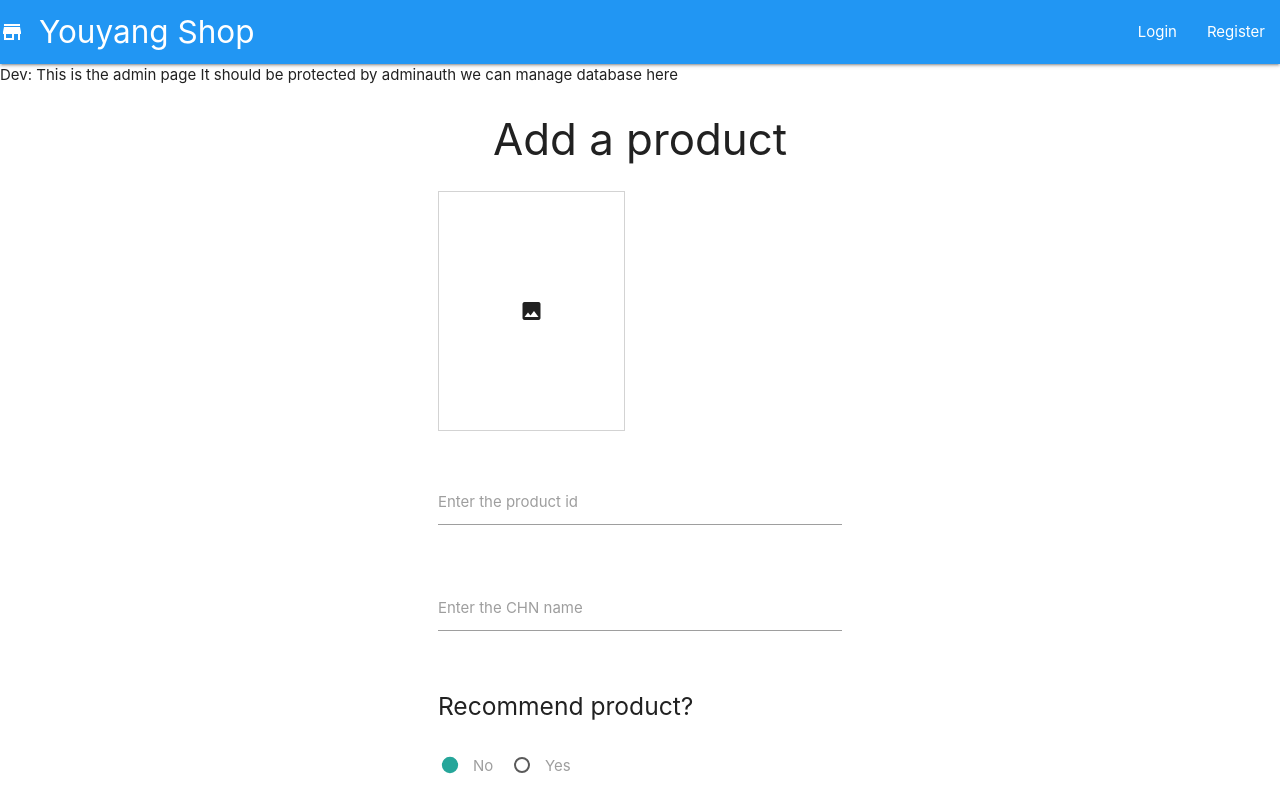
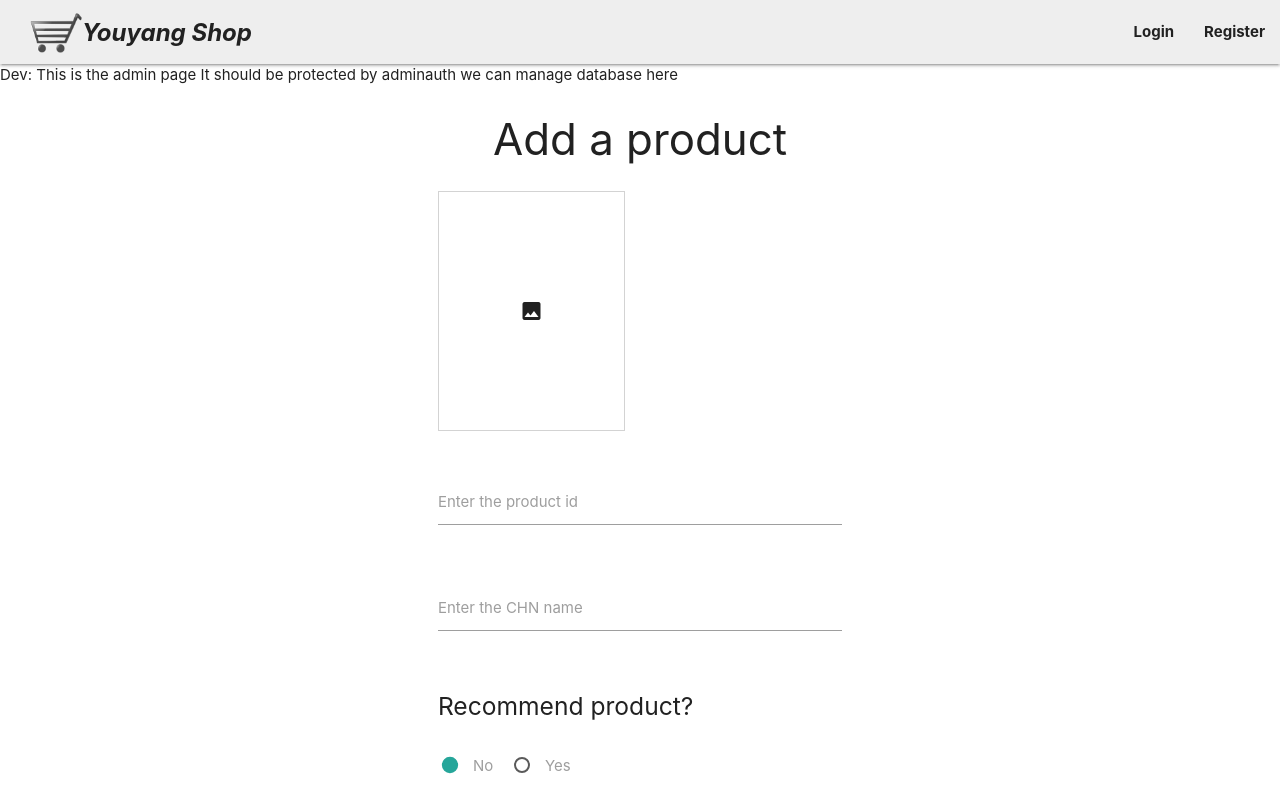
Before and after one commit to wadelu78/youyangshop, a React (Create React App) app in the folder client/: page /admin in a window 1280 px wide. Shown: the top 796 px of the page. Built offline with nearby package versions, Linux system fonts and the light colour scheme.

Commit message:
adjust UI style

```diff
--- a/client/src/App.css
+++ b/client/src/App.css
@@ -0,0 +1,18 @@
+.logo {
+  display: inline-block;
+  height: 100%;
+  margin-left: 2rem;
+}
+.logo > img {
+  vertical-align: middle;
+}
+.logo > span {
+  font-size: x-large;
+  font-style: italic;
+  vertical-align: middle;
+  font-weight: bold;
+}
+
+.nav-link-font {
+  font-weight: bold;
+}
--- a/client/src/App.js
+++ b/client/src/App.js
@@ -1,48 +1,46 @@
-import React, { useEffect, useState } from 'react'
-import { BrowserRouter as Router, Route, Switch } from 'react-router-dom'
+import React, { useEffect, useState } from "react";
+import { BrowserRouter as Router, Route, Switch } from "react-router-dom";
 
-import 'materialize-css/dist/css/materialize.min.css'
-import M from 'materialize-css/dist/js/materialize.min.js'
+import "materialize-css/dist/css/materialize.min.css";
+import M from "materialize-css/dist/js/materialize.min.js";
 
+import "./App.css";
 
-import './App.css'
+import axios from "axios";
 
-import axios from 'axios'
+import Navbar from "./components/layout/Navbar";
 
-import AppNavbar from './components/layout/AppNavbar'
+import Home from "./components/pages/Home";
+import Admin from "./components/pages/Admin";
+import UserRegister from "./components/UserRegister";
+import UserLogin from "./components/UserLogin";
+import Alerts from "./components/layout/Alerts";
 
-import Home from './components/pages/Home'
-import Admin from './components/pages/Admin'
-import UserRegister from './components/UserRegister'
-import UserLogin from './components/UserLogin'
-import Alerts from './components/layout/Alerts'
+import CartBtn from "./components/layout/CartBtn";
+import CartModal from "./components/layout/CartModal";
 
-import CartBtn from './components/layout/CartBtn'
-import CartModal from './components/layout/CartModal'
+import ProductList from "./components/ProductList";
+import CartState from "./context/cart/CartState";
+import UserAuthState from "./context/userAuth/UserAuthState";
+import AlertState from "./context/alert/AlertState";
 
-import ProductList from './components/ProductList'
-import CartState from './context/cart/CartState'
-import UserAuthState from './context/userAuth/UserAuthState'
-import AlertState from './context/alert/AlertState'
+import Cart from "./components/Cart";
 
-import Cart from './components/Cart'
-
-import setUserAuthToken from './utils/setUserAuthToken'
-import AppFooter from './components/layout/AppFooter'
+import setUserAuthToken from "./utils/setUserAuthToken";
+import AppFooter from "./components/layout/AppFooter";
 
 if (localStorage.token) {
-  setUserAuthToken(localStorage.token)
+  setUserAuthToken(localStorage.token);
 }
 
 const App = () => {
-
   return (
     <Router>
       <CartState>
         <UserAuthState>
           <AlertState>
             <div className="App">
-              <AppNavbar />
+              <Navbar />
               <Alerts />
               <Switch>
                 <Route exact path="/" component={Home} />
@@ -57,6 +55,6 @@ const App = () => {
       </CartState>
     </Router>
   );
-}
+};
 
 export default App;
--- a/client/src/components/ProductList.js
+++ b/client/src/components/ProductList.js
@@ -1,17 +1,28 @@
-import React, { Fragment } from 'react'
-import ProductItem from './ProductItem'
+import React, { Fragment } from "react";
+import ProductItem from "./ProductItem";
 
-const ProductList = (props) => {
+const ProductList = props => {
   return (
     <Fragment>
-      <h5>{props.title}</h5>
+      <ul className="collection" style={{ marginTop: "0" }}>
+        <li className="collection-item">
+          <div>
+            <span style={{ fontWeight: "bold" }}>{props.title}</span>
+            <a href="#!" className="secondary-content">
+              <i className="material-icons grey-text text-darken-4">
+                more_horiz
+              </i>
+            </a>
+          </div>
+        </li>
+      </ul>
       <div className="row">
         {props.products.map(product => {
-          return <ProductItem key={product.product_id} product={product} />
+          return <ProductItem key={product.product_id} product={product} />;
         })}
       </div>
     </Fragment>
-  )
-}
+  );
+};
 
-export default ProductList
+export default ProductList;
--- a/client/src/components/layout/AppNavbar.js
+++ /dev/null
@@ -1,60 +0,0 @@
-import React, { Fragment, useContext } from 'react'
-import { Link } from 'react-router-dom'
-import UserAuthContext from '../../context/userAuth/userAuthContext'
-
-const AppNavbar = () => {
-  const userAuthContext = useContext(UserAuthContext)
-
-  const { isAuthenticated, logoutUser, user } = userAuthContext
-
-  const onLogout = () => {
-    logoutUser()
-  }
-  const userAuthLinks = (
-    <Fragment>
-      <nav className="blue">
-        <div className="nav-wrapper">
-          <Link to="/" className="brand-logo"><i className="material-icons">store</i>Youyang Shop</Link>
-          <a href="#" data-target="nav-mobile" className="sidenav-trigger">
-            <i className="material-icons">menu</i> </a>
-          <ul className="right hide-on-med-and-down">
-            <li><Link to="user-detail">Hello {user && user.username}</Link></li>
-            <li><Link to="#" onClick={onLogout}>Logout</Link></li>
-          </ul>
-        </div>
-      </nav>
-
-      <ul id="nav-mobile" className="sidenav">
-        <li><Link to="user-detail">Hello {user && user.username}</Link></li>
-        <li><Link to="#" onClick={onLogout}>Logout</Link></li>
-      </ul>
-    </Fragment>
-  )
-
-  const guestLinks = (
-    <Fragment>
-      <nav className="blue">
-        <div className="nav-wrapper">
-          <Link to="/" className="brand-logo"><i className="material-icons">store</i>Youyang Shop</Link>
-          <a href="#" data-target="nav-mobile" className="sidenav-trigger">
-            <i className="material-icons">menu</i> </a>
-          <ul className="right hide-on-med-and-down">
-            <li><Link to="user-login">Login</Link></li>
-            <li><Link to="user-register">Register</Link></li>
-          </ul>
-        </div>
-      </nav>
-
-      <ul id="nav-mobile" className="sidenav">
-        <li><Link to="user-login">Login</Link></li>
-        <li><Link to="user-register">Register</Link></li>
-      </ul>
-    </Fragment>
-  )
-
-  return (
-    isAuthenticated ? userAuthLinks : guestLinks
-  )
-}
-
-export default AppNavbar
--- a/client/src/components/layout/CartBtn.js
+++ b/client/src/components/layout/CartBtn.js
@@ -1,13 +1,16 @@
-import React from 'react'
+import React from "react";
 
 const CartBtn = () => {
   return (
     <div className="fixed-action-btn">
-      <a href="#cart-modal" className="btn-floating btn-large blue modal-trigger">
+      <a
+        href="#cart-modal"
+        className="btn-floating btn-large teal darken-2 modal-trigger"
+      >
         <i className="large material-icons">shopping_cart</i>
       </a>
     </div>
-  )
-}
+  );
+};
 
-export default CartBtn
+export default CartBtn;
--- /dev/null
+++ b/client/src/components/layout/Navbar.js
@@ -0,0 +1,102 @@
+import React, { Fragment, useContext } from "react";
+import { Link } from "react-router-dom";
+import UserAuthContext from "../../context/userAuth/userAuthContext";
+
+const Navbar = () => {
+  const userAuthContext = useContext(UserAuthContext);
+
+  const { isAuthenticated, logoutUser, user } = userAuthContext;
+
+  const onLogout = () => {
+    logoutUser();
+  };
+  const userAuthLinks = (
+    <Fragment>
+      <nav className="blue">
+        <div className="nav-wrapper">
+          <Link to="/" className="brand-logo">
+            {/* <i className="material-icons">store</i>Youyang Shop */}
+            <img src="logo192.png" width="40" height="auto" />
+          </Link>
+          <a href="#" data-target="nav-mobile" className="sidenav-trigger">
+            <i className="material-icons">menu</i>{" "}
+          </a>
+          <ul className="right hide-on-med-and-down">
+            <li>
+              <Link to="user-detail">Hello {user && user.username}</Link>
+            </li>
+            <li>
+              <Link to="#" onClick={onLogout}>
+                Logout
+              </Link>
+            </li>
+          </ul>
+        </div>
+      </nav>
+
+      <ul id="nav-mobile" className="sidenav">
+        <li>
+          <Link to="user-detail">Hello {user && user.username}</Link>
+        </li>
+        <li>
+          <Link to="#" onClick={onLogout}>
+            Logout
+          </Link>
+        </li>
+      </ul>
+    </Fragment>
+  );
+
+  const guestLinks = (
+    <Fragment>
+      <nav className="grey lighten-3">
+        <div className="nav-wrapper">
+          <Link to="/" className="logo">
+            {/* <i className="material-icons">store</i>Youyang Shop */}
+            <img
+              src="cart-logo.png"
+              width="auto"
+              height="40px"
+              // className="responsive-img"
+            />
+            <span className="grey-text text-darken-4">Youyang Shop</span>
+          </Link>
+          <a href="#" data-target="nav-mobile" className="sidenav-trigger">
+            <i className="material-icons grey-text text-darken-4">menu</i>{" "}
+          </a>
+          <ul className="right hide-on-med-and-down">
+            <li>
+              <Link
+                to="user-login"
+                className="grey-text text-darken-4 nav-link-font"
+              >
+                Login
+              </Link>
+            </li>
+            <li>
+              <Link
+                to="user-register"
+                className="grey-text text-darken-4 nav-link-font"
+              >
+                Register
+              </Link>
+            </li>
+          </ul>
+        </div>
+      </nav>
+
+      <ul id="nav-mobile" className="sidenav">
+        <li>
+          <Link to="user-login">Login</Link>
+        </li>
+        <li>
+          <Link to="user-register">Register</Link>
+        </li>
+      </ul>
+    </Fragment>
+  );
+
+  return isAuthenticated ? userAuthLinks : guestLinks;
+};
+
+export default Navbar;
--- a/client/src/utils/FileUpload.js
+++ b/client/src/utils/FileUpload.js
@@ -1,5 +1,6 @@
 import React from 'react'
 import DropZone from 'react-dropzone'
+import axios from 'axios'
 
 const FileUpload = () => {
   const onDrop = (files) => {
@@ -7,6 +8,9 @@ const FileUpload = () => {
     const config = {
       header: { 'content-type': 'multipart/form-data' }
     }
+    formData.append("file", files[0])
+
+    axios.post('/')
   }
   return (
     <div style={{
```
Also changed, not shown: client/src/components/ProductItem.js (+57 -19 lines), client/public/cart-logo.png (added).
